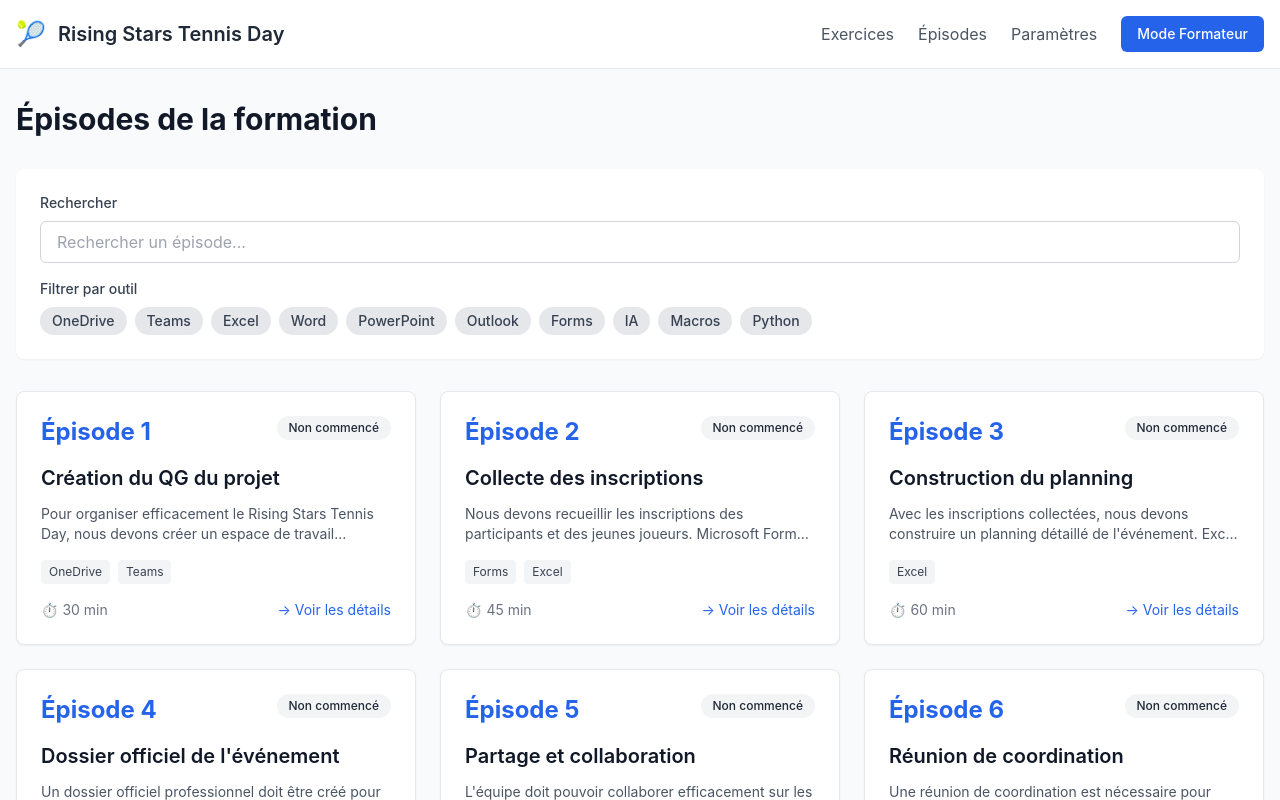
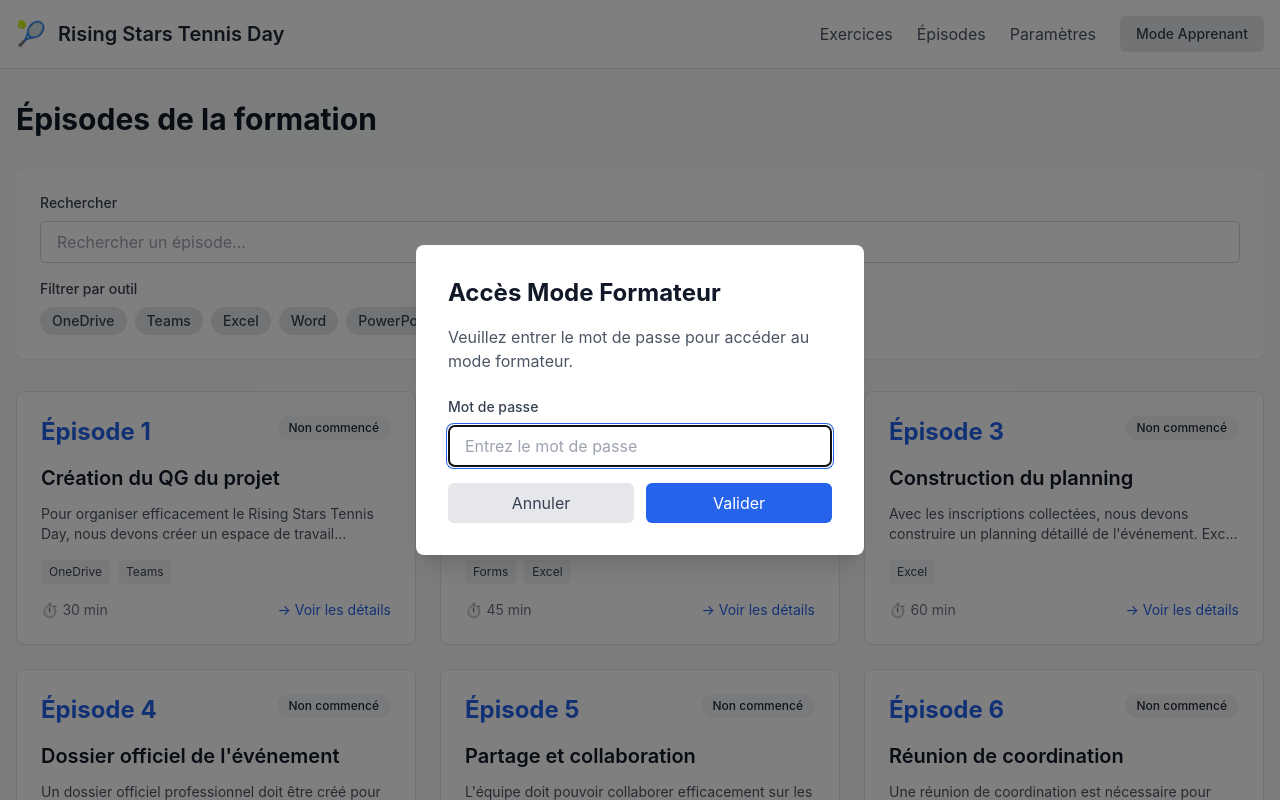
Before and after one commit to mselleki/formation-office-365, a React (Vite) app: page /episodes in a window 1280 px wide. Both pictures are taken after a click on the button "Mode Apprenant". Shown: the top 800 px of the page. Built offline with nearby package versions, Linux system fonts and the light colour scheme.

Commit message:
Ajout systÃ¨me de mot de passe pour le mode formateur (0000)

```diff
--- a/src/App.tsx
+++ b/src/App.tsx
@@ -21,10 +21,20 @@ export interface AppState {
 }
 
 function App() {
+  // Vérifier l'authentification formateur
+  const isTrainerAuthenticated = () => {
+    return localStorage.getItem('formation365-trainer-auth') === 'true'
+  }
+
   const [appState, setAppState] = useState<AppState>(() => {
     const saved = localStorage.getItem('formation365-state')
     if (saved) {
-      return JSON.parse(saved)
+      const parsed = JSON.parse(saved)
+      // Vérifier que l'utilisateur est toujours authentifié
+      if (parsed.isTrainerMode && !isTrainerAuthenticated()) {
+        parsed.isTrainerMode = false
+      }
+      return parsed
     }
     return {
       isTrainerMode: false,
@@ -37,9 +47,22 @@ function App() {
   }, [appState])
 
   const toggleTrainerMode = () => {
+    // Si on essaie d'activer le mode formateur, vérifier l'authentification
+    if (!appState.isTrainerMode && !isTrainerAuthenticated()) {
+      // L'authentification sera gérée par le Header avec la modale
+      return
+    }
+
     setAppState(prev => ({
       ...prev,
       isTrainerMode: !prev.isTrainerMode
+    }))
+  }
+
+  const handleTrainerAuthSuccess = () => {
+    setAppState(prev => ({
+      ...prev,
+      isTrainerMode: true
     }))
   }
 
@@ -83,6 +106,7 @@ function App() {
         <Header
           isTrainerMode={appState.isTrainerMode}
           onToggleTrainerMode={toggleTrainerMode}
+          onTrainerAuthSuccess={handleTrainerAuthSuccess}
         />
         <main className="container mx-auto px-4 py-8">
           <Routes>
--- a/src/components/Header.tsx
+++ b/src/components/Header.tsx
@@ -1,11 +1,35 @@
+import { useState } from 'react'
 import { Link } from 'react-router-dom'
+import PasswordModal from './PasswordModal'
 
 interface HeaderProps {
   isTrainerMode: boolean
   onToggleTrainerMode: () => void
+  onTrainerAuthSuccess: () => void
 }
 
-export default function Header({ isTrainerMode, onToggleTrainerMode }: HeaderProps) {
+export default function Header({ isTrainerMode, onToggleTrainerMode, onTrainerAuthSuccess }: HeaderProps) {
+  const [showPasswordModal, setShowPasswordModal] = useState(false)
+
+  const isTrainerAuthenticated = () => {
+    return localStorage.getItem('formation365-trainer-auth') === 'true'
+  }
+
+  const handleTrainerButtonClick = () => {
+    if (isTrainerMode) {
+      // Désactiver le mode formateur (pas besoin de mot de passe)
+      onToggleTrainerMode()
+    } else {
+      // Activer le mode formateur
+      if (isTrainerAuthenticated()) {
+        // Déjà authentifié, activer directement
+        onToggleTrainerMode()
+      } else {
+        // Pas encore authentifié, afficher la modale
+        setShowPasswordModal(true)
+      }
+    }
+  }
   return (
     <header className="bg-white border-b border-gray-200">
       <div className="container mx-auto px-4 py-4">
@@ -36,7 +60,7 @@ export default function Header({ isTrainerMode, onToggleTrainerMode }: HeaderPro
               Paramètres
             </Link>
             <button
-              onClick={onToggleTrainerMode}
+              onClick={handleTrainerButtonClick}
               className={`px-4 py-2 rounded-md text-sm font-medium transition-colors ${
                 isTrainerMode
                   ? 'bg-accent text-white'
@@ -48,6 +72,11 @@ export default function Header({ isTrainerMode, onToggleTrainerMode }: HeaderPro
           </nav>
         </div>
       </div>
+      <PasswordModal
+        isOpen={showPasswordModal}
+        onClose={() => setShowPasswordModal(false)}
+        onSuccess={onTrainerAuthSuccess}
+      />
     </header>
   )
 }
--- /dev/null
+++ b/src/components/PasswordModal.tsx
@@ -0,0 +1,82 @@
+import { useState } from 'react'
+
+interface PasswordModalProps {
+  isOpen: boolean
+  onClose: () => void
+  onSuccess: () => void
+}
+
+export default function PasswordModal({ isOpen, onClose, onSuccess }: PasswordModalProps) {
+  const [password, setPassword] = useState('')
+  const [error, setError] = useState('')
+
+  const handleSubmit = (e: React.FormEvent) => {
+    e.preventDefault()
+
+    if (password === '0000') {
+      // Stocker l'authentification dans le localStorage
+      localStorage.setItem('formation365-trainer-auth', 'true')
+      setPassword('')
+      setError('')
+      onSuccess()
+      onClose()
+    } else {
+      setError('Mot de passe incorrect')
+      setPassword('')
+    }
+  }
+
+  if (!isOpen) return null
+
+  return (
+    <div className="fixed inset-0 bg-black bg-opacity-50 flex items-center justify-center z-50">
+      <div className="bg-white rounded-lg shadow-xl p-8 max-w-md w-full mx-4">
+        <h2 className="text-2xl font-bold text-gray-900 mb-4">
+          Accès Mode Formateur
+        </h2>
+        <p className="text-gray-600 mb-6">
+          Veuillez entrer le mot de passe pour accéder au mode formateur.
+        </p>
+
+        <form onSubmit={handleSubmit}>
+          <div className="mb-4">
+            <label htmlFor="password" className="block text-sm font-medium text-gray-700 mb-2">
+              Mot de passe
+            </label>
+            <input
+              id="password"
+              type="password"
+              value={password}
+              onChange={(e) => {
+                setPassword(e.target.value)
+                setError('')
+              }}
+              className="w-full px-4 py-2 border border-gray-300 rounded-md focus:ring-2 focus:ring-accent focus:border-transparent"
+              placeholder="Entrez le mot de passe"
+              autoFocus
+            />
+            {error && (
+              <p className="mt-2 text-sm text-red-600">{error}</p>
+            )}
+          </div>
+
+          <div className="flex gap-3">
+            <button
+              type="button"
+              onClick={onClose}
+              className="flex-1 px-4 py-2 bg-gray-200 text-gray-700 rounded-md hover:bg-gray-300 transition-colors"
+            >
+              Annuler
+            </button>
+            <button
+              type="submit"
+              className="flex-1 px-4 py-2 bg-accent text-white rounded-md hover:bg-accent-dark transition-colors"
+            >
+              Valider
+            </button>
+          </div>
+        </form>
+      </div>
+    </div>
+  )
+}
```
